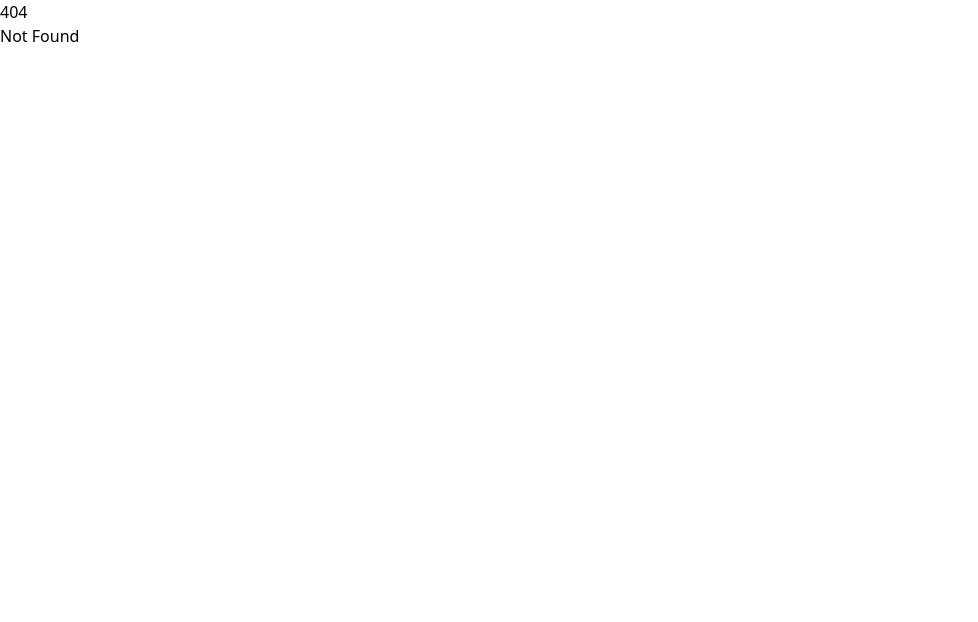
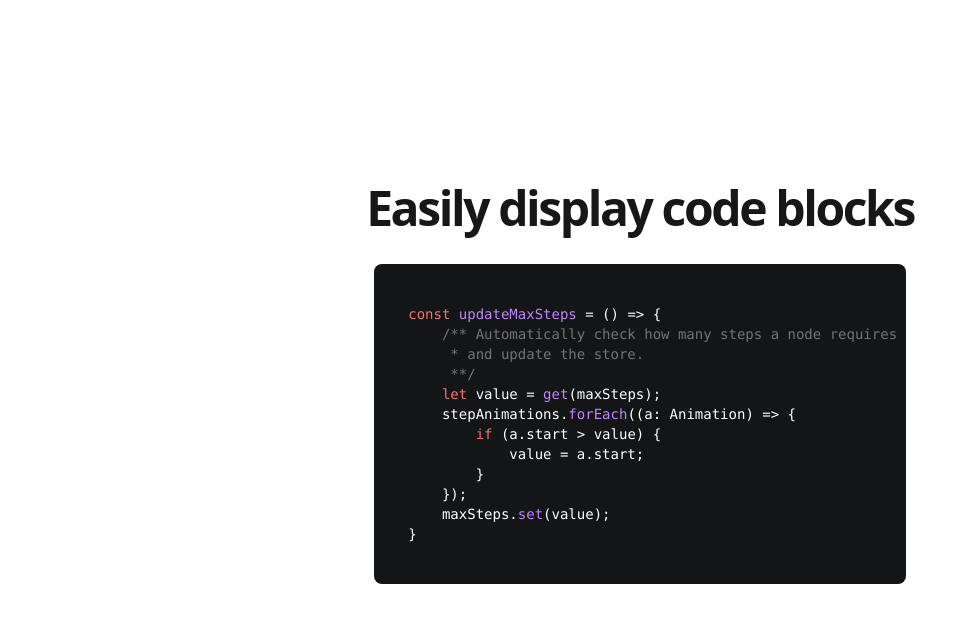
Before and after one commit to bennymi/presveltation, a SvelteKit app: page /example/04-code in a window 1280 px wide. Before the commit this address had no page. Shown: the top 622 px of the page, without its empty margins (0-978 px from the left). Built offline with nearby package versions, Linux system fonts and the light colour scheme.

Commit message:
add code block

```diff
--- a/package.json
+++ b/package.json
@@ -36,6 +36,7 @@
 	"dependencies": {
 		"@lottiefiles/lottie-player": "^1.6.3",
 		"animate.css": "^4.1.1",
+		"highlight.js": "^11.7.0",
 		"iconify-icon": "^1.0.2",
 		"svelte-transition": "^0.0.7"
 	}
--- /dev/null
+++ b/src/lib/CodeBlock/Code.svelte
@@ -0,0 +1,51 @@
+<script lang="ts">
+	import { storeHighlightJs } from './stores';
+
+	// Props
+	/** Sets a language alias for Highlight.js syntax highlighting. */
+	export let language = 'plaintext';
+	/** Provide the code to render. Be mindful to escape as needed! */
+	export let code = '';
+
+	// Props (styles)
+	/** Provided classes to set the background color. */
+	export let background = 'bg-[#141517]';
+	/** Provided classes to set the text size. */
+	export let text = 'text-sm';
+	/** Provided classes to set the text color. */
+	export let color = 'text-white';
+	/** Provided classes to set the border radius. */
+	export let rounded = 'rounded-lg';
+	/** Set the height of the code block. */
+
+	// Base Classes
+	const cBase = 'max-h-96 overflow-y-auto';
+
+	// Local
+	let formatted = false;
+	let displayCode: string = code;
+
+	// Trigger syntax highlighting if highlight.js is available
+	$: if ($storeHighlightJs) {
+		console.log('highlight js code');
+		console.log($storeHighlightJs.highlight(code, { language }));
+		displayCode = $storeHighlightJs.highlight(code, { language }).value;
+		console.log('# LINES =', displayCode.split(/\r\n|\r|\n/).length);
+		formatted = true;
+	}
+
+	$: classesBase = `${cBase} ${background} ${text} ${color} ${rounded} ${$$props.class ?? ''}`;
+</script>
+
+<div class={classesBase}>
+	<!-- <pre class="whitespace-pre-wrap break-all p-4 pt-1"> -->
+	<pre class="">
+        <code class="language-{language}">
+            {#if formatted}
+				{@html displayCode}
+			{:else}
+				{code.trim()}
+			{/if}
+        </code>
+    </pre>
+</div>
--- /dev/null
+++ b/src/lib/CodeBlock/highlight-js.css
@@ -0,0 +1,116 @@
+/* Skeleton Highlight.js Theme */
+
+/* Red */
+.hljs-doctag,
+.hljs-keyword,
+.hljs-meta .hljs-keyword,
+.hljs-template-tag,
+.hljs-template-variable,
+.hljs-type,
+.hljs-variable.language_ {
+	/* color: #ff7b72; */
+	@apply text-red-400;
+}
+
+/* Purple */
+.hljs-title,
+.hljs-title.class_,
+.hljs-title.class_.inherited__,
+.hljs-title.function_ {
+	/* color: #d2a8ff; */
+	@apply text-purple-400;
+}
+
+/* Sky */
+.hljs-attr,
+.hljs-attribute,
+.hljs-literal,
+.hljs-meta,
+.hljs-number,
+.hljs-operator,
+.hljs-selector-attr,
+.hljs-selector-class,
+.hljs-selector-id,
+.hljs-variable {
+	/* color: #79c0ff; */
+	@apply text-sky-300;
+}
+
+/* Blue */
+.hljs-meta .hljs-string,
+.hljs-regexp,
+.hljs-string {
+	/* color: #a5d6ff; */
+	@apply text-blue-400;
+}
+
+/* Amber (types) */
+.hljs-built_in,
+.hljs-symbol {
+	/* color: #ffa657; */
+	@apply text-amber-400;
+}
+
+/* Gray (Medium) */
+.hljs-code,
+.hljs-comment,
+.hljs-formula {
+	/* color: #8b949e; */
+	@apply text-neutral-500;
+}
+
+/* Green (Tags) */
+.hljs-name,
+.hljs-quote,
+.hljs-selector-pseudo,
+.hljs-selector-tag {
+	/* color: #7ee787; */
+	@apply text-green-400;
+}
+
+/* Pink (Light) */
+.hljs-subst {
+	/* color: #c9d1d9; */
+	@apply text-pink-300;
+}
+
+/* Sky */
+.hljs-section {
+	/* color: #1f6feb; */
+	/* font-weight: 700; */
+	@apply font-bold text-sky-400;
+}
+
+/* Yellow */
+.hljs-bullet {
+	/* color: #f2cc60; */
+	@apply text-yellow-400;
+}
+
+/* Gray (Light) */
+.hljs-emphasis {
+	/* color: #c9d1d9; */
+	/* font-style: italic; */
+	@apply italic text-neutral-200;
+}
+
+/* Gray (Light) */
+.hljs-strong {
+	/* color: #c9d1d9; */
+	/* font-weight: 700; */
+	@apply font-bold text-neutral-200;
+}
+
+/* Lime / Green */
+.hljs-addition {
+	/* color: #aff5b4; */
+	/* background-color: #033a16; */
+	@apply text-lime-300 bg-green-700;
+}
+
+/* Pink / Red */
+.hljs-deletion {
+	/* color: #ffdcd7; */
+	/* background-color: #67060c; */
+	@apply text-rose-300 bg-rose-700;
+}
--- /dev/null
+++ b/src/lib/CodeBlock/stores.ts
@@ -0,0 +1,3 @@
+import { writable, type Writable } from 'svelte/store';
+
+export const storeHighlightJs: Writable<any> = writable(undefined);
--- a/src/routes/+layout.svelte
+++ b/src/routes/+layout.svelte
@@ -3,15 +3,22 @@
 	import 'animate.css';
 	import 'iconify-icon';
 	import '@lottiefiles/lottie-player';
+	import hljs from 'highlight.js';
+	// import 'highlight.js/styles/github-dark.css';
+	import '$lib/CodeBlock/highlight-js.css';
 
 	import { slides } from '$lib/stores';
+	import { storeHighlightJs } from '$lib/CodeBlock/stores';
 	import Deck from '$lib/Deck.svelte';
+
+	$storeHighlightJs = hljs;
 
 	$slides = [
 		{ route: '/', title: 'Introduction' },
 		{ route: '/example/01-animations', title: 'Animations with Animate.CSS' },
 		{ route: '/example/02-lottie', title: 'Lottie-Player' },
-		{ route: '/example/03-animate-tailwind', title: 'Tailwind Transitions' }
+		{ route: '/example/03-animate-tailwind', title: 'Tailwind Transitions' },
+		{ route: '/example/04-code', title: 'Code Blocks' }
 	];
 </script>
 
--- a/src/routes/example/03-animate-tailwind/+page.svelte
+++ b/src/routes/example/03-animate-tailwind/+page.svelte
@@ -13,7 +13,7 @@
 		<div
 			class="w-60 mx-auto flex justify-around border-2 border-gray-600 items-center py-2 px-4 rounded-md transition-all ease-in duration-300"
 			use:addStepAnimation={[
-				{ step: '1', classes: 'scale-125 bg-gray-900 shadow-md shadow-black border-gray-900' }
+				{ step: '1', classes: 'scale-125 bg-gray-900 shadow-md shadow-teal-800 border-gray-900' }
 			]}
 		>
 			<div class="w-20 m-0">
@@ -37,7 +37,7 @@
 		<div
 			class="w-60 mx-auto flex justify-around border-2 items-center py-2 px-4 rounded-md border-gray-600 transition-all ease-in duration-300"
 			use:addStepAnimation={[
-				{ step: '2', classes: 'scale-125 bg-gray-900 shadow-md shadow-black border-gray-900' }
+				{ step: '2', classes: 'scale-125 bg-gray-900 shadow-md shadow-red-800 border-gray-900' }
 			]}
 		>
 			<div class="w-20 m-0">
@@ -60,7 +60,7 @@
 		<div
 			class="w-60 mx-auto flex justify-around border-2 border-gray-600 items-center py-2 px-4 rounded-md transition-all ease-in duration-300"
 			use:addStepAnimation={[
-				{ step: '3', classes: 'scale-125 bg-gray-900 shadow-md shadow-black border-gray-900' }
+				{ step: '3', classes: 'scale-125 bg-gray-900 shadow-md shadow-yellow-800 border-gray-900' }
 			]}
 		>
 			<div class="w-20 m-0">
@@ -84,7 +84,7 @@
 		<div
 			class="w-60 mx-auto flex justify-around border-2 border-gray-600 items-center py-2 px-4 rounded-md transition-all ease-in duration-300"
 			use:addStepAnimation={[
-				{ step: '4', classes: 'scale-125 bg-gray-900 shadow-md shadow-black border-gray-900' }
+				{ step: '4', classes: 'scale-125 bg-gray-900 shadow-md shadow-blue-800 border-gray-900' }
 			]}
 		>
 			<div class="w-20 m-0">
--- /dev/null
+++ b/src/routes/example/04-code/+page.svelte
@@ -0,0 +1,144 @@
+<script lang="ts">
+	import Code from '$lib/CodeBlock/Code.svelte';
+	import { addStepAnimation } from '$lib/addstepanimation';
+
+	let code = `
+	const updateMaxSteps = () => {
+	    /** Automatically check how many steps a node requires
+         * and update the store.
+         **/
+	    let value = get(maxSteps);
+	    stepAnimations.forEach((a: Animation) => {
+	        if (a.start > value) {
+	            value = a.start;
+	        }
+	    });
+	    maxSteps.set(value);
+	}`;
+	// let code = `
+	// export function addStepAnimation(node: HTMLElement, tailwindSteps: Tailwind[] | null=null) {
+	//     let step: number = 0;
+	//     let unsubscribe: Unsubscriber;
+	//     let initialClasses: string[] = [];
+	//     let stepClasses: string[] = [];
+	//     let stepAnimations: Animation[] = [];
+	//     let activeClasses: string[] = [];
+
+	//     const updateMaxSteps = () => {
+	//         /** Automatically check how many steps a node requires and update the store. */
+	//         let value = get(maxSteps);
+	//         stepAnimations.forEach((a: Animation) => {
+	//             if (a.start > value) {
+	//                 value = a.start;
+	//             }
+	//         });
+	//         maxSteps.set(value);
+	//     }
+
+	//     const setupAnimationsDictionary = () => {
+	//         /** Create a list of Animation objects, so it's easier to loop through
+	//          * them and find the active steps later on.
+	//          */
+	//         stepClasses.forEach((c: string) => {
+	//             const parts: string[] = c.split(':');
+	//             const range: string[] = parts[0].split('-');
+	//             const animation: Animation = {
+	//                 start: parseInt(range[1]),
+	//                 end: range.length === 3 ? parseInt(range[2]) : null,
+	//                 class: parts[1]
+	//             };
+	//             stepAnimations = [...stepAnimations, animation];
+	//         });
+
+	//         // Add the steps that were passed as an argument.
+	//         tailwindSteps?.forEach((v) => {
+	//             const range: string[] = v.step.split('-');
+	//             const classes: string[] = v.classes.split(' ');
+	//             classes.forEach((v) => {
+	//                 const animation: Animation = {
+	//                     start: parseInt(range[0]),
+	//                     end: range.length === 2 ? parseInt(range[1]) : null,
+	//                     class: v
+	//                 };
+	//                 stepAnimations = [...stepAnimations, animation];
+	//             });
+	//         });
+	//     }
+
+	//     const removePreviousAddedClasses = () => {
+	//         /** Remove previously added active classes and reset the activeClast list. */
+	//         activeClasses.forEach((c: string) => node.classList.remove(c));
+	//         activeClasses = [];
+	//     }
+
+	//     const updateActiveClasses = () => {
+	//         /** Add all classes that are active during the current step
+	//          * to the activeClassese list.
+	//         */
+	//         stepAnimations.forEach((a: Animation) => {
+	//             if (a.start === step || (a.end && a.start <= step && a.end >= step)) {
+	//                 activeClasses.push(a.class);
+	//             }
+	//         });
+	//     }
+
+	//     const addActiveClasses = () => {
+	//         /** Add all active classes to the node. */
+	//         activeClasses.forEach((c: string) => node.classList.add(c));
+	//     }
+
+	//     const logEverything = () => {
+	//         /** This was just for testing purposes. */
+	//         console.log('initialClasses', initialClasses);
+	//         console.log('stepClasses', stepClasses);
+	//         console.log('activeClasses', activeClasses);
+	//         console.log('stepAnimations', stepAnimations);
+	//         console.log('node.classList', node.classList.value);
+	//     }
+
+	//     const animateStep = () => {
+	//         removePreviousAddedClasses();
+	//         updateActiveClasses();
+	//         addActiveClasses();
+	//         // logEverything();
+	//     }
+
+	//     const onInit = () => {
+	//         // Subscribe to changes in currStep and animate each step
+	//         unsubscribe = currStep.subscribe(value => {
+	//             step = value;
+	//             animateStep();
+	//         });
+	//         // Find the step-related classes in the node classes, add them to a dictionary and update the maxSteps store with the largest step number
+	//         initialClasses = node.classList.value.split(' ');
+	//         stepClasses = initialClasses.filter((c: string) => c.search(/step-[\d]+(-\d+)?:/) != -1);
+	//         setupAnimationsDictionary();
+	//         updateMaxSteps();
+	//         animateStep();
+	//     }
+
+	//     onInit();
+
+	//     return {
+	//         destroy() {
+	//             unsubscribe();
+	//         }
+	//     };
+	// }
+	// `;
+</script>
+
+<div class="flex flex-col justify-center items-center w-screen h-screen">
+	<h1 class="font-sans font-black text-neutral-900 text-5xl text-left mx-auto tracking-tighter">
+		Easily display code blocks
+	</h1>
+
+	<div class="my-8">
+		<Code {code} language="typescript" />
+	</div>
+	<!-- <pre>
+        <code class="language-javascript">
+            {@html code}
+        </code>
+    </pre> -->
+</div>
```
Also changed, not shown: 1 other file (tests, documents, lock files or other folders).
